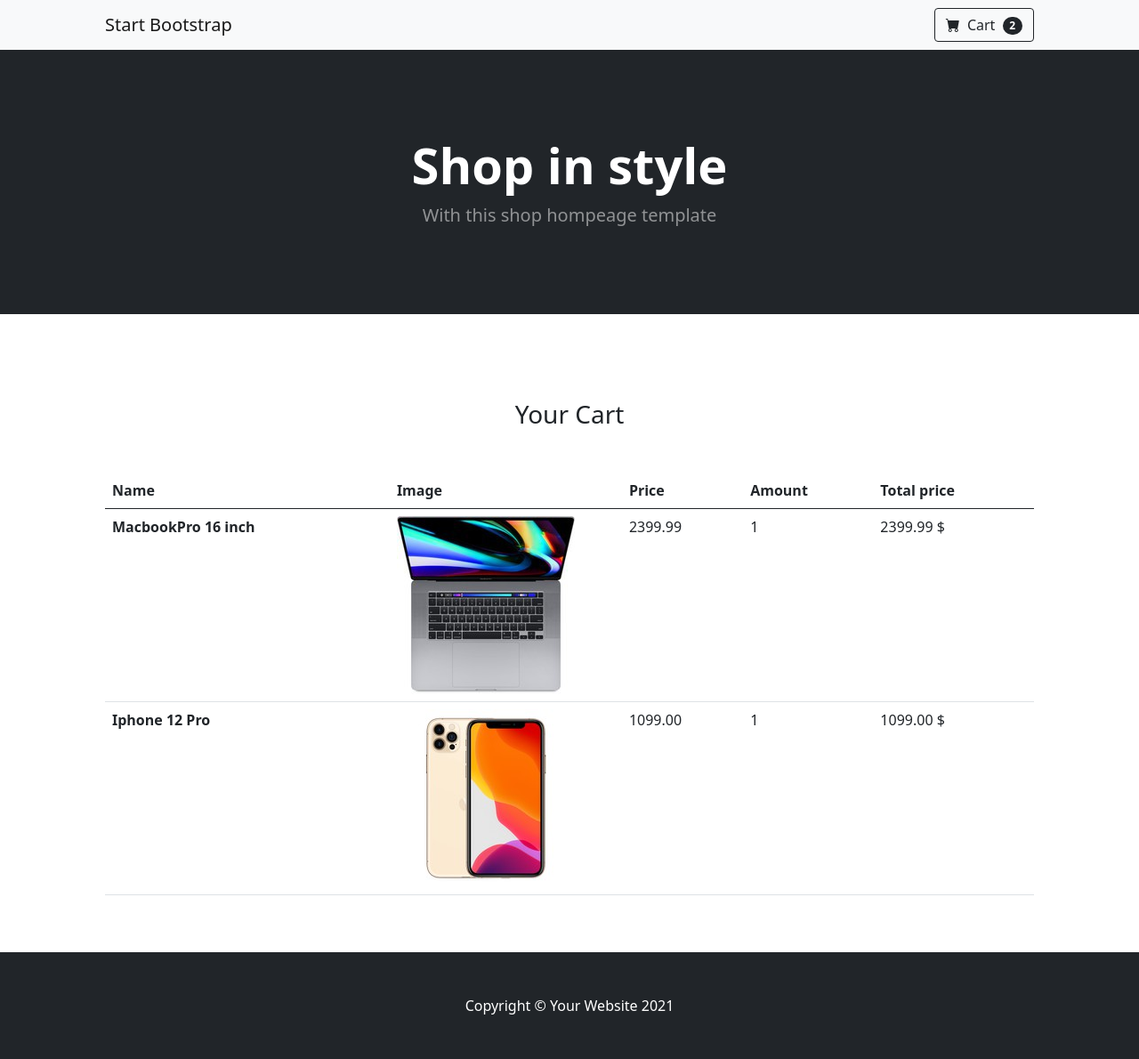
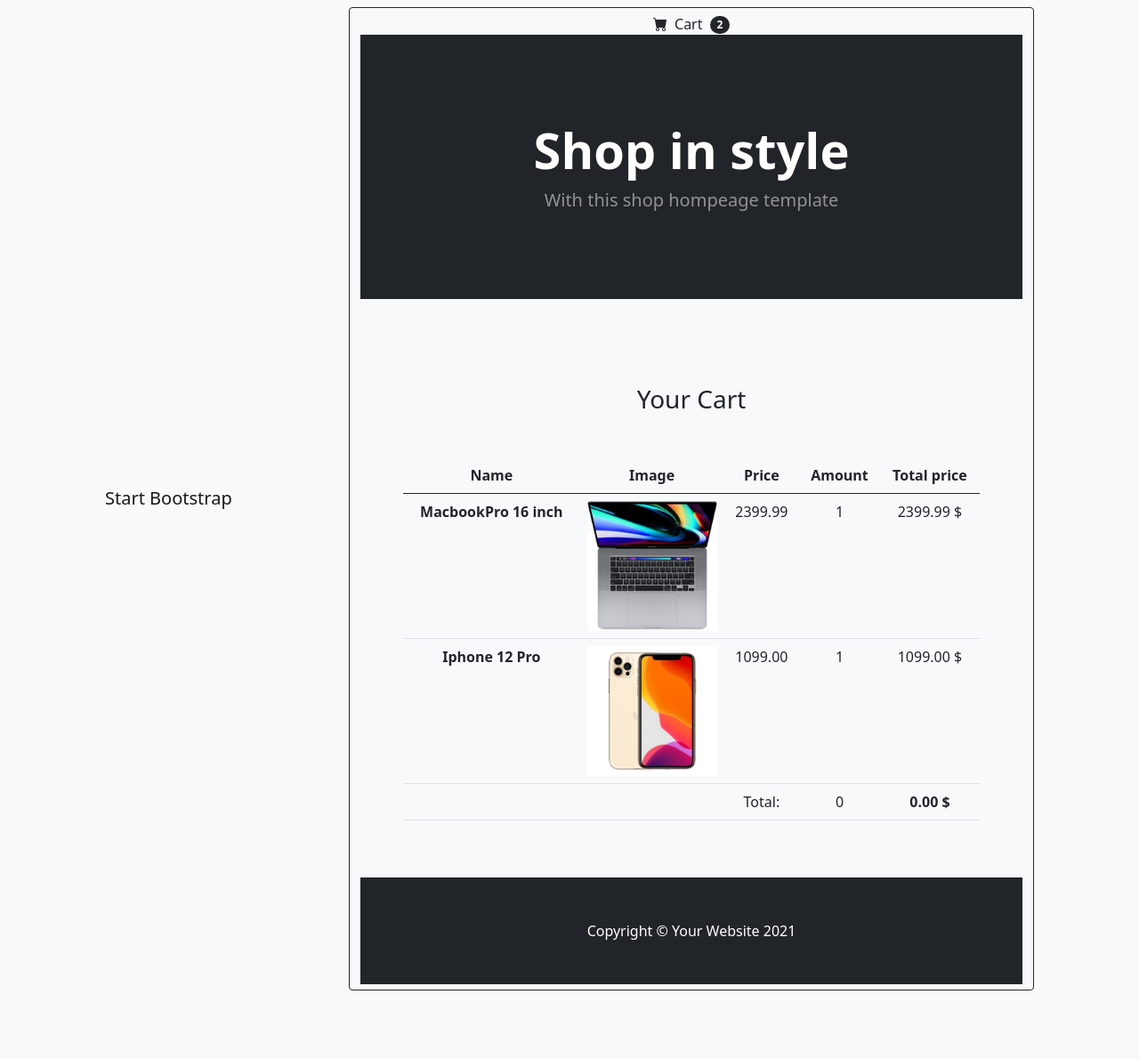
Before and after one commit to kremenevskiy/BSUIR, a Django app: page /cart/ in a window 1280 px wide. Shown: the whole page at 89% size. After the commit the page ends 1113 px from the top, so only its background shows below. Run offline with Django 3.2, Linux system fonts and the light colour scheme; a user stored in the database is signed in; data comes from the database, SQL or seed files in the repository; both versions use the stored data as it was after the commit.

Commit message:
Cart actualization info when updating it

```diff
--- a/Term_4-python/e-shop/shop/mainapp/models.py
+++ b/Term_4-python/e-shop/shop/mainapp/models.py
@@ -211,6 +211,16 @@
     def __str__(self):
         return str(self.id)
 
+    def save(self, *args, **kwargs):
+        cart_data = self.products.aggregate(models.Sum('final_price'), models.Count('id'))
+        print(cart_data)
+        if cart_data.get('final_price__sum'):
+            self.final_price = cart_data['final_price__sum']
+        else:
+            self.final_price = 0
+        self.total_products = cart_data['id__count']
+        super().save(*args, **kwargs)
+
 
 class Customer(models.Model):
 
--- a/Term_4-python/e-shop/shop/mainapp/templates/base.html
+++ b/Term_4-python/e-shop/shop/mainapp/templates/base.html
@@ -45,7 +45,7 @@
                             <i class="bi-cart-fill me-1"></i>
                             Cart
                             <span class="badge bg-dark text-white ms-1 rounded-pill">{{ cart.products.count }}</span>
-<!--                        </button>-->
+<!--
                         </div></a>
                     </form>
                 </div>
--- a/Term_4-python/e-shop/shop/mainapp/templates/cart.html
+++ b/Term_4-python/e-shop/shop/mainapp/templates/cart.html
@@ -22,6 +22,12 @@
         <td>{{ item.final_price }} $</td>
     </tr>
     {% endfor %}
+    <tr>
+      <td colspan="2"></td>
+      <td>Total:</td>
+      <td>{{ cart.total_products }}</td>
+      <td><strong>{{ cart.final_price }} $</strong></td>
+    </tr>
 
   </tbody>
 </table>
--- a/Term_4-python/e-shop/shop/mainapp/views.py
+++ b/Term_4-python/e-shop/shop/mainapp/views.py
@@ -72,6 +72,7 @@
         )
         if created:
             self.cart.products.add(cart_product)
+        self.cart.save()
         return HttpResponseRedirect('/cart/')
 
 
```
Also changed, not shown: Term_4-python/e-shop/shop/db.sqlite3.
